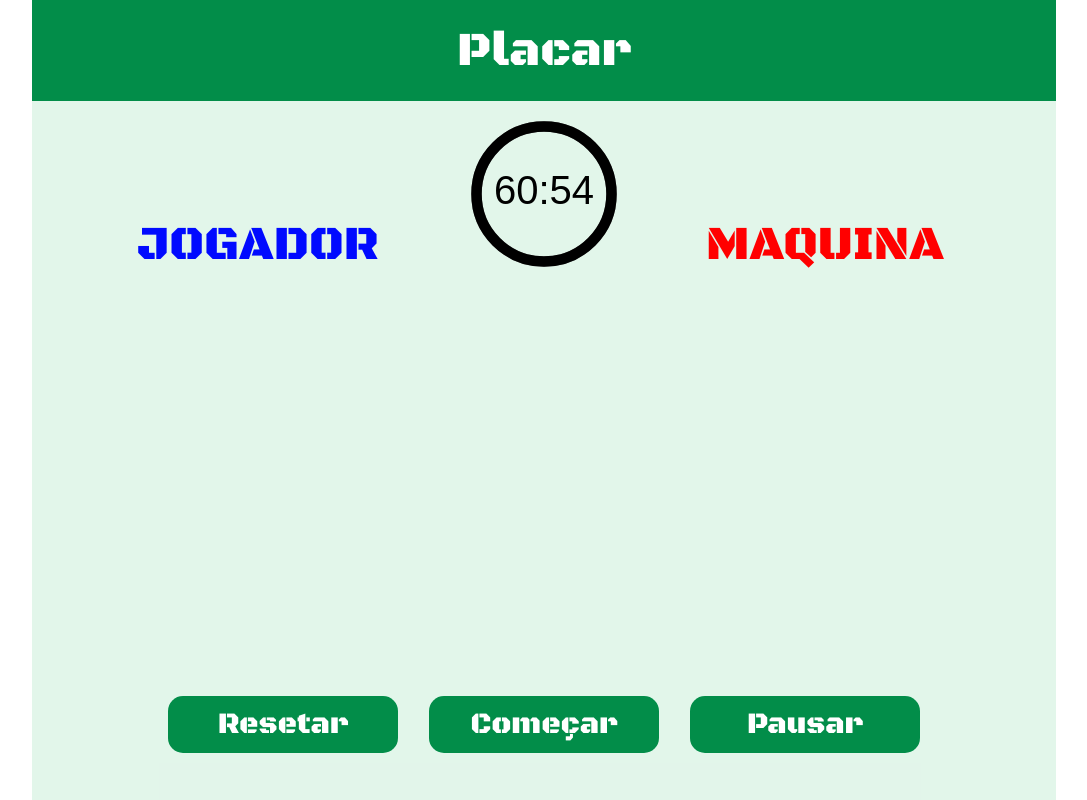
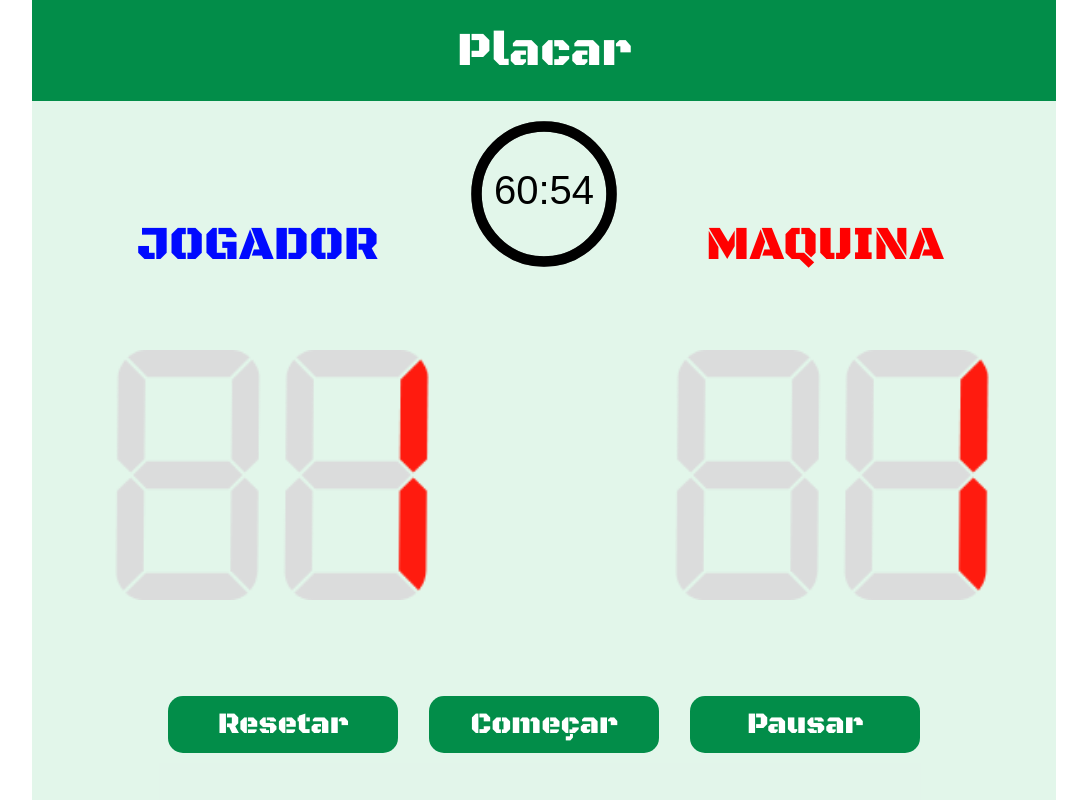
Before and after one commit to pi2-2020-1-pebolim/Decision_server, a Flask app: page /start in a window 1280 px wide. Shown: the whole page, without its empty margins (96-1183 px from the left). Run offline with Flask 2, Linux system fonts and the light colour scheme.

Commit message:
Added display to points of game
Signed-off-by: Daniel Maike <danmke@hotmail.com>

```diff
--- a/src/static/styles/main.css
+++ b/src/static/styles/main.css
@@ -3,6 +3,9 @@ html, body {
     padding: 0;
     box-sizing: border-box;
     font-family: 'Black Ops One', cursive;
+    display: grid;
+    place-items: center;
+    height: 100vh;
 }
 
 .navbar {
--- a/src/static/styles/start-game.css
+++ b/src/static/styles/start-game.css
@@ -5,6 +5,23 @@
   justify-content: center;
   flex-direction: column;
   align-items: center;
+}
+
+.playerDisplay {
+  position: absolute;
+  width: 500px;
+  height: 250px;
+  left: -10px;
+  top: 350px;
+
+}
+
+.machineDisplay {
+  position: absolute;
+  width: 500px;
+  height: 250px;
+  left: 550px;
+  top: 350px;
 }
 
 .btn-reset {
@@ -42,9 +59,6 @@
 
 body {
   font-family: sans-serif;
-  display: grid;
-  height: 100vh;
-  place-items: center;
 }
 
 .base-timer {
--- a/src/templates/start_game.html
+++ b/src/templates/start_game.html
@@ -5,6 +5,53 @@
     <link rel= "stylesheet" type= "text/css" href= "{{ url_for('static',filename='styles/start-game.css') }}">
     <script src="https://ajax.googleapis.com/ajax/libs/jquery/3.5.1/jquery.min.js"></script>
     <script type="text/javascript" src="{{url_for('static',filename='js/timer.js') }}"></script>
+    <script type="text/javascript" src="{{url_for('static',filename='js/segment-display.js') }}"></script>
+    <script type="text/javascript">
+
+        var displayPlayer = new SegmentDisplay("displayPlayer");
+        displayPlayer.pattern         = "##";
+        displayPlayer.value           = '01';
+        displayPlayer.displayAngle    = 0.5;
+        displayPlayer.digitHeight     = 23;
+        displayPlayer.digitWidth      = 13;
+        displayPlayer.digitDistance   = 2.5;
+        displayPlayer.segmentWidth    = 2.5;
+        displayPlayer.segmentDistance = 0.3;
+        displayPlayer.segmentCount    = 7;
+        displayPlayer.cornerType      = 3;
+        displayPlayer.colorOn         = "#ff1b0f";
+        displayPlayer.colorOff        = "#dbdcdc";
+
+        var displayMachine = new SegmentDisplay("displayMachine");
+        displayMachine.pattern         = "##";
+        displayMachine.value           = '01';
+        displayMachine.displayAngle    = 0.5;
+        displayMachine.digitHeight     = 23;
+        displayMachine.digitWidth      = 13;
+        displayMachine.digitDistance   = 2.5;
+        displayMachine.segmentWidth    = 2.5;
+        displayMachine.segmentDistance = 0.3;
+        displayMachine.segmentCount    = 7;
+        displayMachine.cornerType      = 3;
+        displayMachine.colorOn         = "#ff1b0f";
+        displayMachine.colorOff        = "#dbdcdc";
+
+        animate(0, 0);
+
+        function animate(playerPoint, machinePoint) {
+
+          var player = parseInt(displayPlayer.value) + playerPoint;
+          var machine = parseInt(displayMachine.value) + machinePoint;
+
+          var valuePlayer  = ((player < 10) ? ' ' : '') + player;
+          var valueMachine  = ((machine < 10) ? ' ' : '') + machine;
+
+          displayPlayer.setValue(valuePlayer);
+          displayMachine.setValue(valueMachine);
+          window.setTimeout('animate(0, 0)', 100);
+        }
+
+    </script>
 
 {% endblock %}
 
@@ -36,10 +83,14 @@
           </div>
         </div>
       <div>
-          <button class="btn-reset" onclick="reset()">Resetar</button>
+        <canvas class="playerDisplay" id="displayPlayer"></canvas>
+        <canvas class="machineDisplay" id="displayMachine"></canvas>
       </div>
       <div>
-          <button class="btn-start" onclick="start()">Começar</button>
+          <button class="btn-reset" onclick="machineGoal()">Resetar</button>
+      </div>
+      <div>
+          <button class="btn-start" onclick="playerGoal()">Começar</button>
       </div>
       <div>
           <button class="btn-pause" onclick="pause()">Pausar</button>
@@ -49,6 +100,14 @@
     </div>
 
     <script>
+
+        function machineGoal() {
+            animate(1, 0);
+        }
+
+        function playerGoal() {
+            animate(0, 1);
+        }
 
         function reset() {
           window.location.replace("/start");
```
